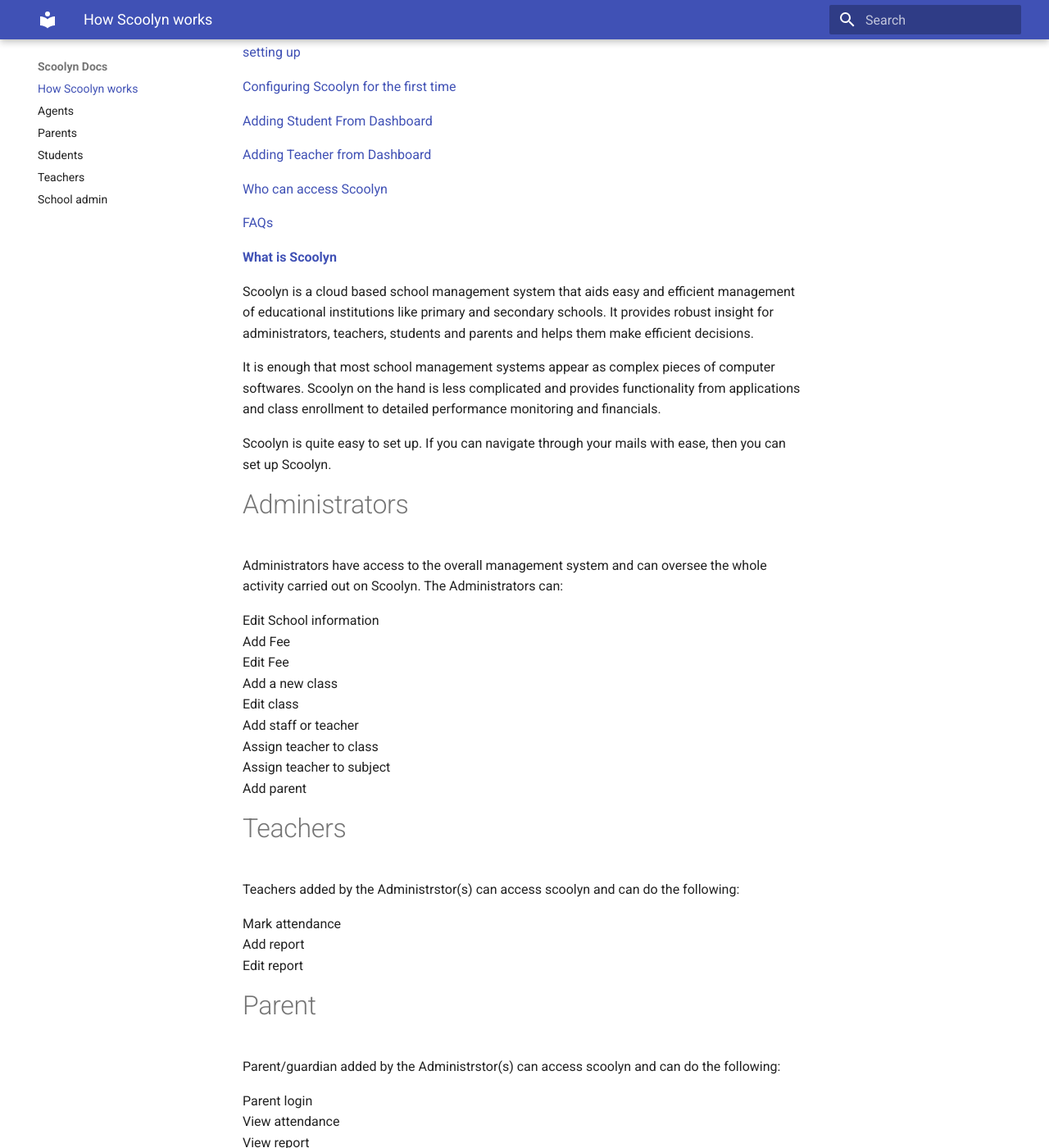
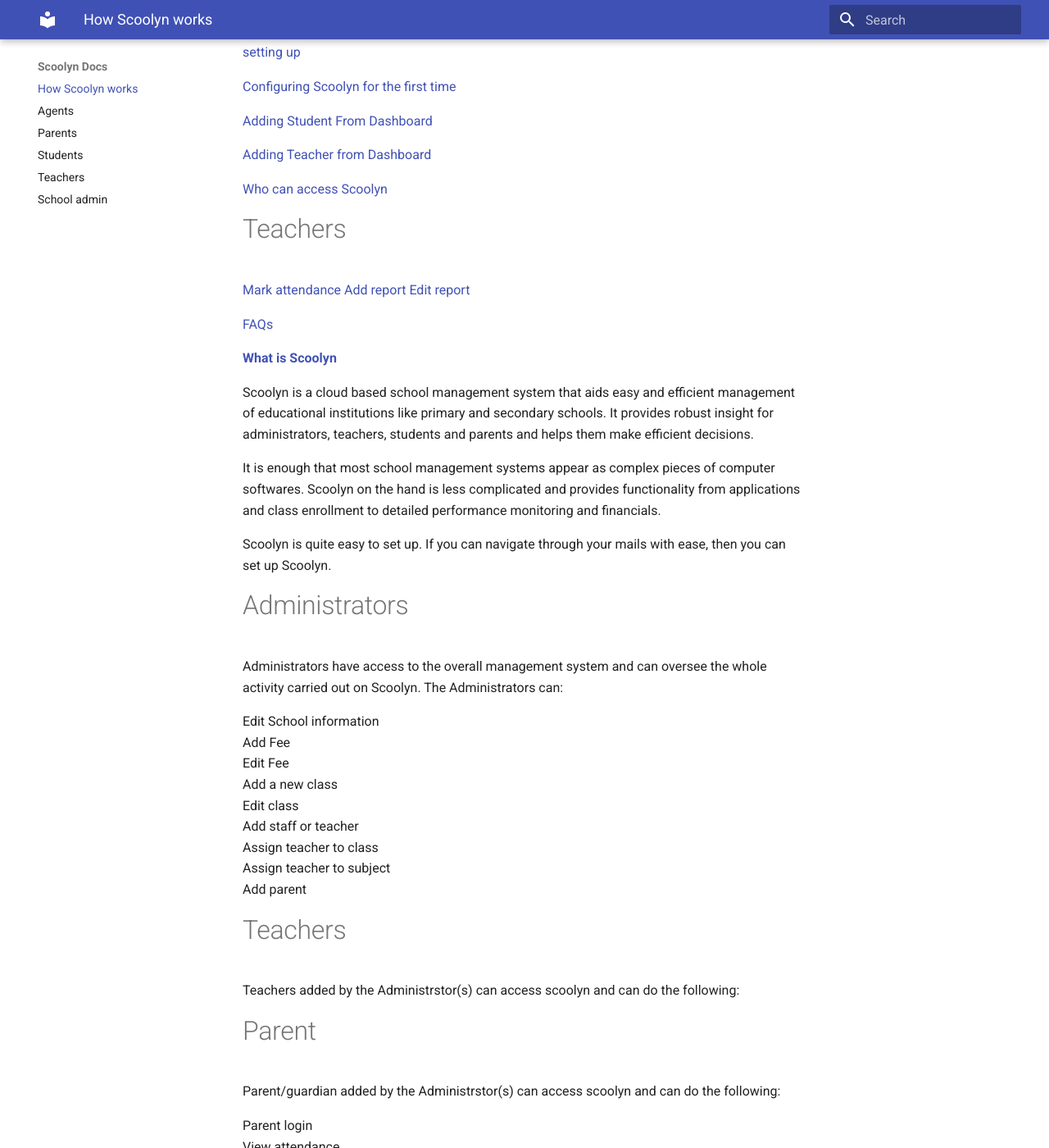
Before and after one commit to digikraaft/docs.scoolyn.com, an MkDocs documentation site: the page built from docs/index.md, in a window 1280 px wide and 1400 px high, scrolled down 469 px. Shown: the whole window at 82% size. Built offline with MkDocs 1.6.1 and Material for MkDocs 9.7.7, drawn with Linux system fonts in a browser that asks for light colours; part of the change alters nothing that is shown.

Commit message:
Update index.md

```diff
--- a/docs/index.md
+++ b/docs/index.md
@@ -21,6 +21,13 @@ Here you will learn how to navigate through the School management App and learn
 [Adding Teacher from Dashboard](https://github.com/digikraaft/docs.scoolyn.com/blob/emma/docs/school-admin.md)
 
 [Who can access Scoolyn](https://github.com/digikraaft/docs.scoolyn.com/blob/emma/docs/school-admin.md)
+
+# Teachers
+
+[Mark attendance]()
+[Add report]()
+[Edit report]()
+
 
 [FAQs](#FAQs)
 
@@ -54,9 +61,6 @@ Add parent  <br>
 # Teachers
 Teachers added by the Administrstor(s) can access scoolyn and can do the following:
 
-Mark attendance  <br>
-Add report  <br>
-Edit report  <br>
 
 # Parent
 Parent/guardian added by the Administrstor(s) can access scoolyn and can do the following:
```
